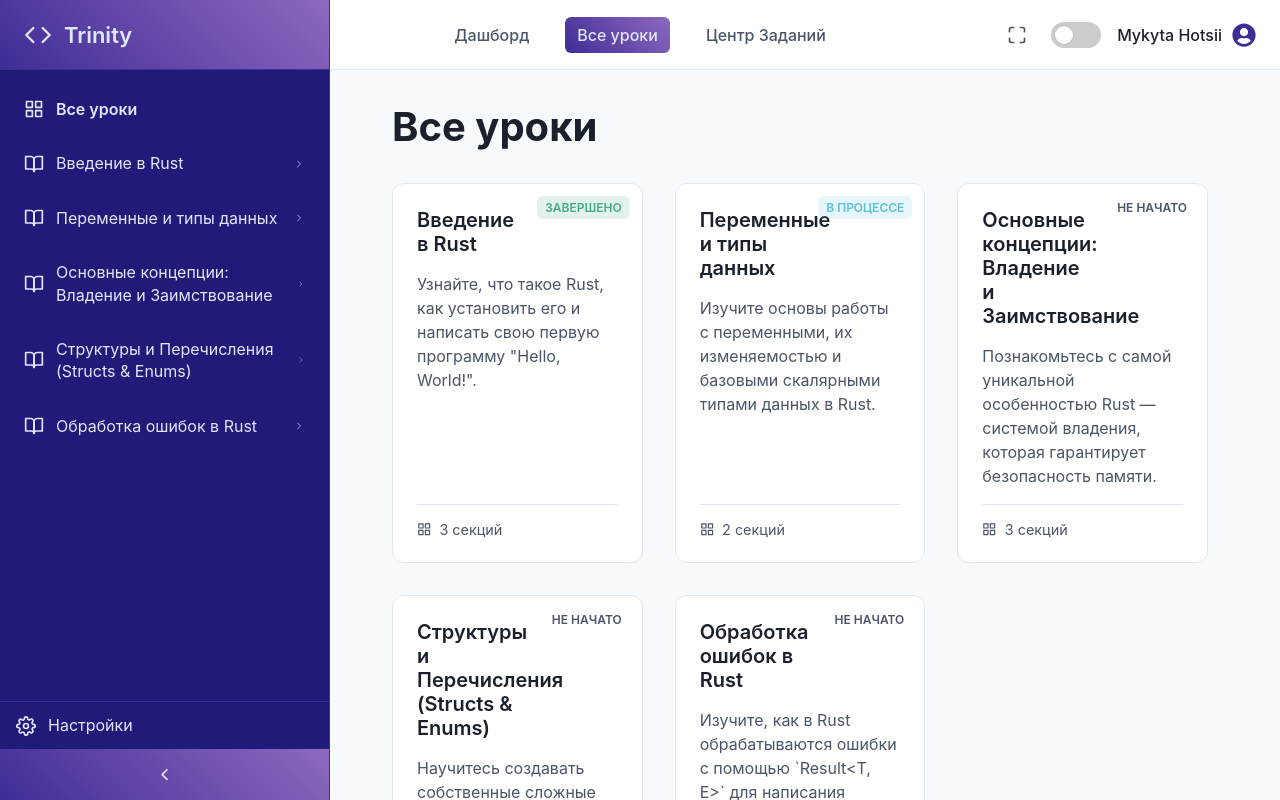
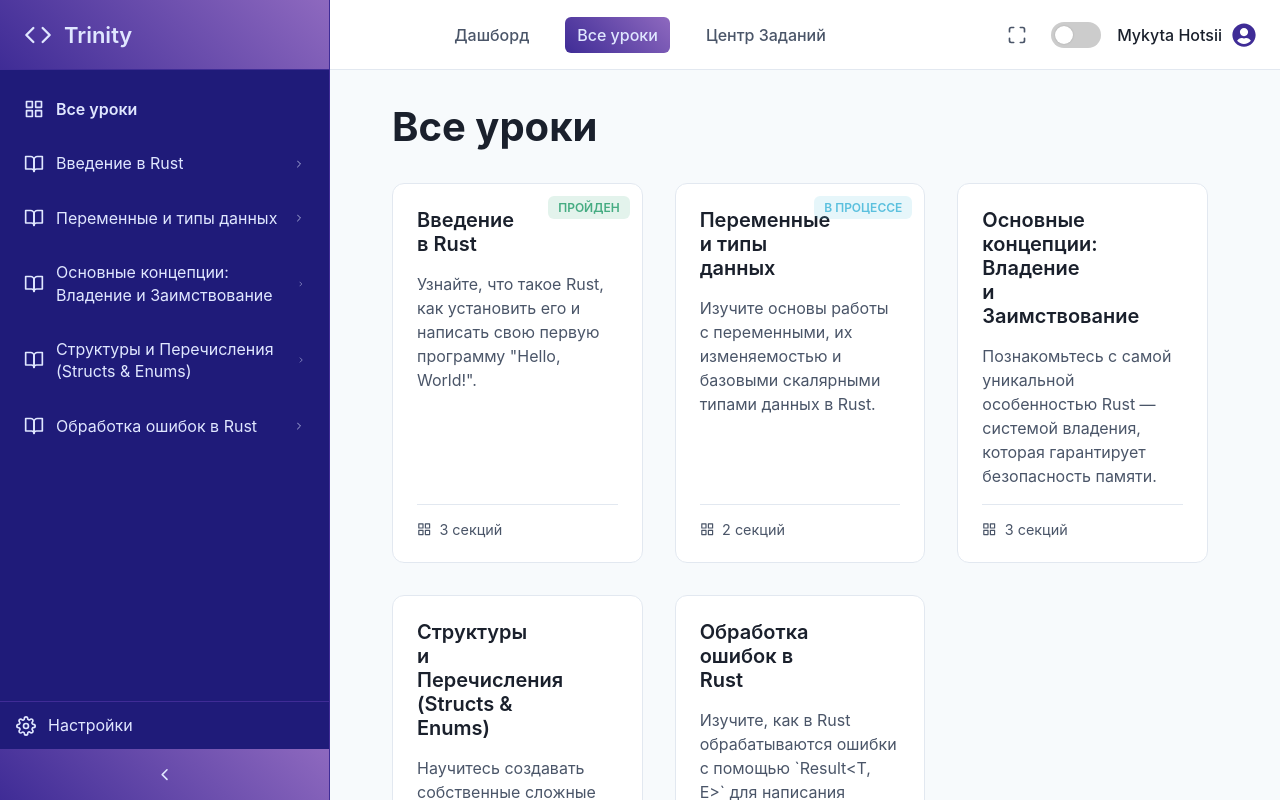
Before and after one commit to MykytaHts/trinity, a React (Vite) app: page /lessons in a window 1280 px wide. Built offline with nearby package versions, Linux system fonts and the light colour scheme.

Commit message:
Extracted Card label into separate component

```diff
--- a/src/components/HomeworkCard/HomeworkCard.module.scss
+++ b/src/components/HomeworkCard/HomeworkCard.module.scss
@@ -38,54 +38,6 @@
   display: flex;
   gap: 8px;
   margin-bottom: 16px;
-}
-
-.label {
-  padding: 4px 8px;
-  border-radius: 6px;
-  font-size: 0.75rem;
-  font-weight: 600;
-  text-transform: uppercase;
-}
-
-.completed .statusLabel {
-  background-color: rgba(69, 172, 130, 0.15);
-  color: #45AC82;
-}
-
-.difficultyLabel {
-  &.easy {
-    background-color: rgba(69, 172, 130, 0.15);
-    color: #45AC82;
-  }
-  &.medium {
-    background-color: rgba(240, 173, 78, 0.15);
-    color: #f0ad4e;
-  }
-  &.hard {
-    background-color: rgba(217, 83, 79, 0.15);
-    color: #d9534f;
-  }
-}
-
-[data-theme='dark'] .card:hover {
-  box-shadow: 0 0 25px -5px var(--accent-primary);
-}
-
-[data-theme='dark'] .difficultyLabel {
-  background-color: transparent;
-  &.easy {
-    color: #68d391;
-    box-shadow: 0 0 8px 0px rgba(104, 211, 145, 0.9);
-  }
-  &.medium {
-    color: #f6e05e;
-    box-shadow: 0 0 8px 0px rgba(246, 224, 94, 0.9);
-  }
-  &.hard {
-    color: #f56565;
-    box-shadow: 0 0 8px 0px rgba(245, 101, 101, 0.9);
-  }
 }
 
 .content {
--- a/src/components/HomeworkCard/HomeworkCard.tsx
+++ b/src/components/HomeworkCard/HomeworkCard.tsx
@@ -5,6 +5,7 @@ import classNames from 'classnames';
 import { lessons } from '../../data/lessons';
 import { Link } from 'react-router-dom';
 import type { Difficulty } from '../../types/homework';
+import Label from '../Label/Label';
 
 interface HomeworkCardProps {
   id: string;
@@ -44,7 +45,7 @@ const HomeworkCard = ({ id, title, description, status, lessonId, difficulty }:
 
         <div className={styles.rightColumn}>
           <div className={styles.labelsContainer}>
-            <div className={classNames(styles.label, styles.difficultyLabel, styles[difficulty])}>{difficultyTextMap[difficulty]}</div>
+            <Label variant={difficulty}>{difficultyTextMap[difficulty]}</Label>
           </div>
           <Button as="link" to={`/homework/${id}`} variant="primary" className={styles.button}>
             <span>{status === 'completed' ? 'Повторить' : 'Начать'}</span>
--- /dev/null
+++ b/src/components/Label/Label.module.scss
@@ -0,0 +1,58 @@
+.label {
+  padding: 4px 10px;
+  border-radius: 6px;
+  font-size: 0.75rem;
+  font-weight: 600;
+  text-transform: uppercase;
+  display: inline-block;
+}
+
+/* Difficulty Variants */
+.easy {
+  background-color: rgba(69, 172, 130, 0.15);
+  color: #45AC82;
+}
+.medium {
+  background-color: rgba(240, 173, 78, 0.15);
+  color: #f0ad4e;
+}
+.hard {
+  background-color: rgba(217, 83, 79, 0.15);
+  color: #d9534f;
+}
+
+/* Status Variants */
+.in_progress {
+  background-color: rgba(91, 192, 222, 0.15);
+  color: #5bc0de;
+}
+.completed {
+  background-color: rgba(69, 172, 130, 0.15);
+  color: #45AC82;
+}
+
+/* Dark theme glows */
+[data-theme='dark'] .label {
+  background-color: transparent;
+
+  &.easy {
+    color: #68d391;
+    box-shadow: 0 0 8px 0px rgba(104, 211, 145, 0.9);
+  }
+  &.medium {
+    color: #f6e05e;
+    box-shadow: 0 0 8px 0px rgba(246, 224, 94, 0.9);
+  }
+  &.hard {
+    color: #f56565;
+    box-shadow: 0 0 8px 0px rgba(245, 101, 101, 0.9);
+  }
+  &.in_progress {
+    color: #90cdf4;
+    box-shadow: 0 0 8px 0px rgba(144, 205, 244, 0.9);
+  }
+  &.completed {
+    color: #68d391;
+    box-shadow: 0 0 8px 0px rgba(104, 211, 145, 0.9);
+  }
+}
--- /dev/null
+++ b/src/components/Label/Label.tsx
@@ -0,0 +1,26 @@
+import classNames from 'classnames';
+import styles from './Label.module.scss';
+
+type LabelVariant = 'easy' | 'medium' | 'hard' | 'in_progress' | 'completed' | 'default';
+
+interface LabelProps {
+  children: React.ReactNode;
+  variant: LabelVariant;
+  className?: string;
+}
+
+const Label = ({ children, variant, className }: LabelProps) => {
+  const labelClasses = classNames(
+    styles.label,
+    styles[variant],
+    className
+  );
+
+  return (
+    <div className={labelClasses}>
+      {children}
+    </div>
+  );
+};
+
+export default Label;
--- a/src/components/LessonCard/LessonCard.module.scss
+++ b/src/components/LessonCard/LessonCard.module.scss
@@ -24,34 +24,6 @@
   position: absolute;
   top: 12px;
   right: 12px;
-  padding: 4px 8px;
-  border-radius: 6px;
-  font-size: 0.75rem;
-  font-weight: 600;
-  text-transform: uppercase;
-  background-color: var(--background-tertiary);
-  color: var(--text-secondary);
-
-  &.in_progress {
-    background-color: rgba(91, 192, 222, 0.15);
-    color: #5bc0de;
-  }
-  &.completed {
-    background-color: rgba(69, 172, 130, 0.15);
-    color: #45AC82;
-  }
-}
-
-[data-theme='dark'] .statusLabel {
-  background-color: transparent;
-  &.in_progress {
-    color: #90cdf4;
-    box-shadow: 0 0 8px 0px rgba(144, 205, 244, 0.9);
-  }
-  &.completed {
-    color: #68d391;
-    box-shadow: 0 0 8px 0px rgba(104, 211, 145, 0.9);
-  }
 }
 
 .content {
--- a/src/components/LessonCard/LessonCard.tsx
+++ b/src/components/LessonCard/LessonCard.tsx
@@ -4,36 +4,45 @@ import styles from './LessonCard.module.scss';
 import { FaStream } from 'react-icons/fa';
 import classNames from 'classnames';
 import { FiGrid } from 'react-icons/fi';
+import Label from '../Label/Label';
 
 interface LessonCardProps {
-  lesson: Lesson;
+  id: string;
+  title: string;
+  description: string;
+  status: LessonStatus;
+  sectionsCount: number;
 }
 
-const statusTextMap = {
-  not_started: 'Не начато',
+type LessonStatus = 'not_started' | 'in_progress' | 'completed';
+
+const statusTextMap: Record<LessonStatus, string> = {
+  not_started: 'Не начат',
   in_progress: 'В процессе',
-  completed: 'Завершено',
+  completed: 'Пройден',
 };
 
-const LessonCard = ({ lesson }: LessonCardProps) => {
+const LessonCard = ({ id, title, description, status, sectionsCount }: LessonCardProps) => {
   return (
-    <Link to={`/lessons/${lesson.id}`} className={styles.card}>
-      <div className={classNames(styles.statusLabel, styles[lesson.status])}>
-        {statusTextMap[lesson.status]}
-      </div>
+    <a href={`/lessons/${id}`} className={styles.card}>
+       {status !== 'not_started' && (
+        <Label variant={status} className={styles.statusLabel}>
+          {statusTextMap[status]}
+        </Label>
+      )}
       <div className={styles.content}>
-        <h3 className={styles.title}>{lesson.title}</h3>
-        {lesson.description && <p className={styles.description}>{lesson.description}</p>}
+        <h3 className={styles.title}>{title}</h3>
+        <p className={styles.description}>{description}</p>
         <div className={styles.footer}>
           <div className={styles.sections}>
             <FiGrid />
             <span>
-              {lesson.sections.length} {lesson.sections.length === 1 ? 'секция' : 'секций'}
+              {sectionsCount} {sectionsCount === 1 ? 'секция' : 'секций'}
             </span>
           </div>
         </div>
       </div>
-    </Link>
+    </a>
   );
 };
 
--- a/src/pages/LessonCatalogPage/LessonCatalogPage.tsx
+++ b/src/pages/LessonCatalogPage/LessonCatalogPage.tsx
@@ -20,7 +20,14 @@ const LessonCatalogPage = () => {
       <h1 className={styles.title}>Все уроки</h1>
       <div className={styles.grid}>
         {paginatedLessons.map(lesson => (
-          <LessonCard key={lesson.id} lesson={lesson} />
+          <LessonCard
+            key={lesson.id}
+            id={lesson.id}
+            title={lesson.title}
+            description={lesson.description || ''}
+            status={lesson.status}
+            sectionsCount={lesson.sections.length}
+          />
         ))}
       </div>
       <Pagination
```
